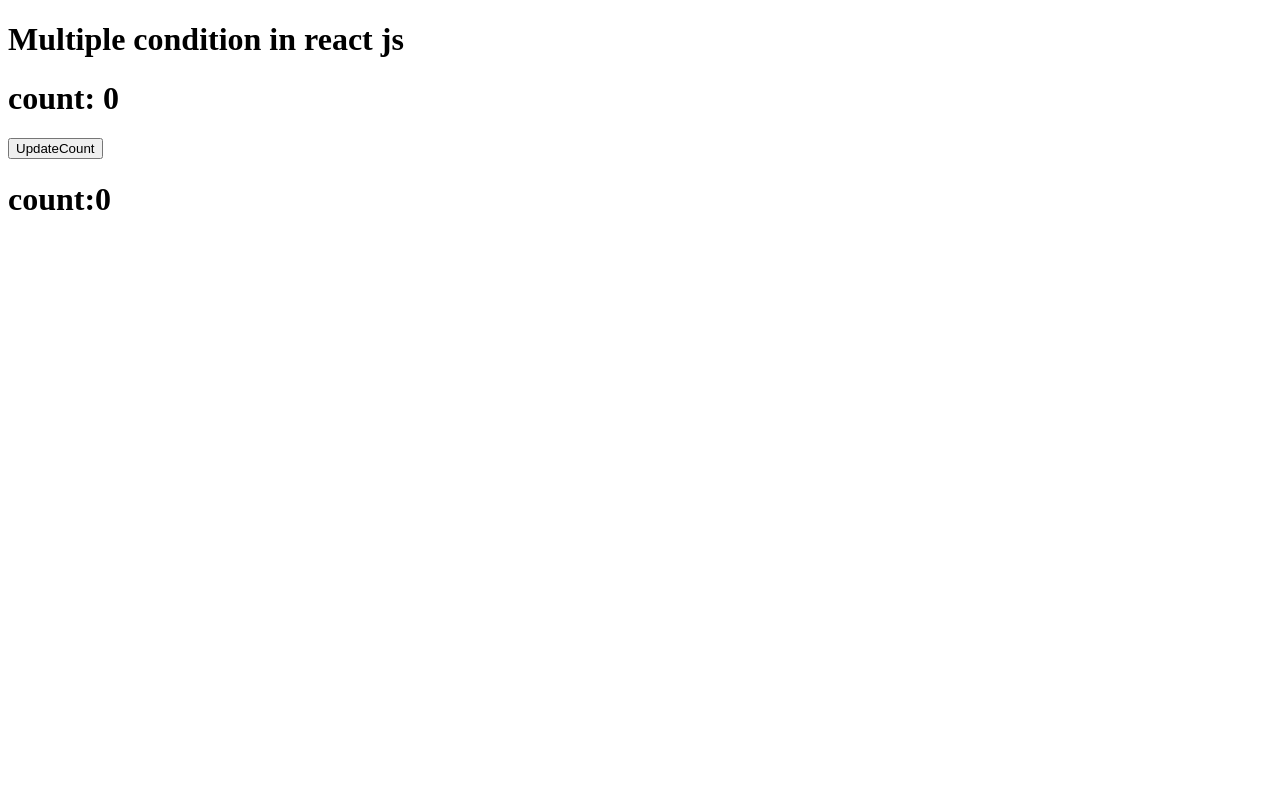
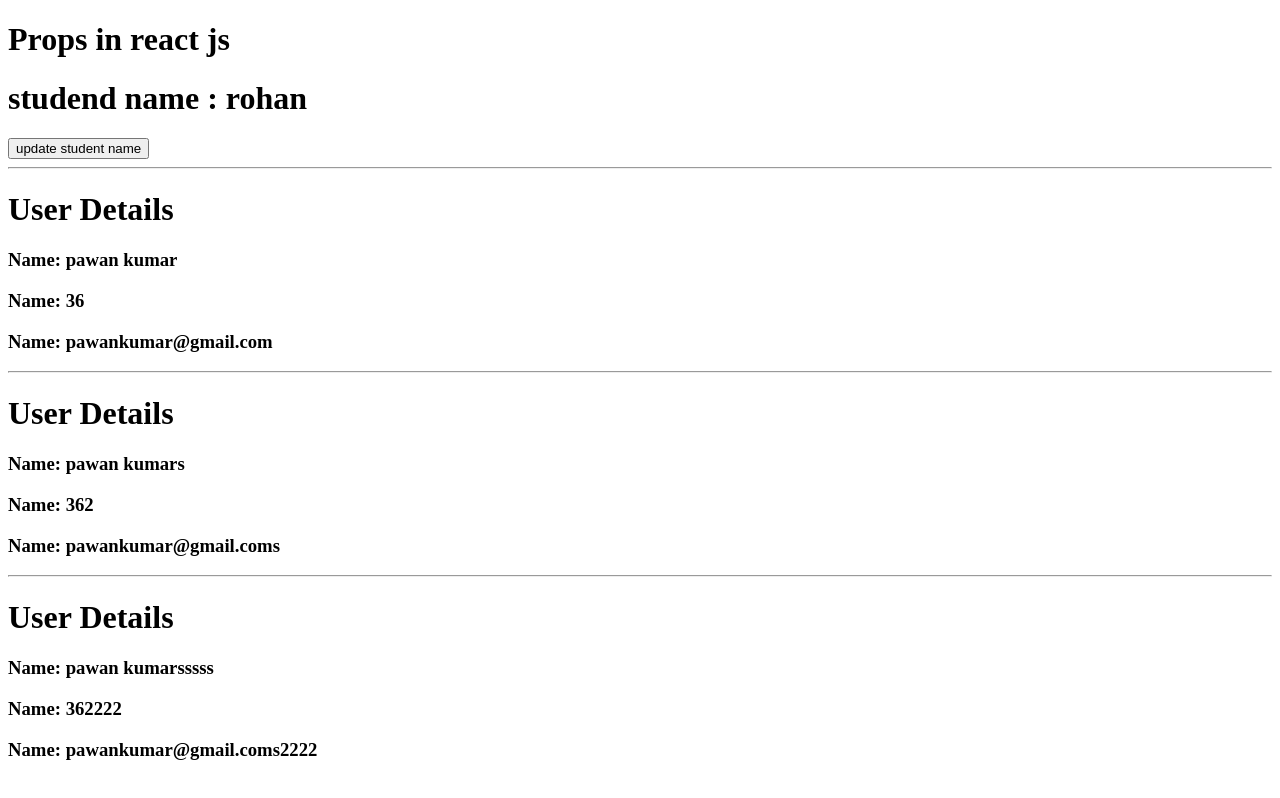
Before and after one commit to pardipYadav/react, a React (Vite) app: page / in a window 1280 px wide. Built offline with nearby package versions, Linux system fonts and the light colour scheme.

Commit message:
props in react js

```diff
--- a/src/App.jsx
+++ b/src/App.jsx
@@ -1,27 +1,38 @@
+import Login from "./UserLogin";
+import Student from "./Student";
 import { useState } from "react";
 const App = () => {
-  const [count, setCount] = useState(0);
+  const userObject = {
+    name: "pawan kumar",
+    age: 36,
+    email: "pawankumar@gmail.com",
+  };
+  const userObject1 = {
+    name: "pawan kumars",
+    age: 362,
+    email: "pawankumar@gmail.coms",
+  };
+  const userObject2 = {
+    name: "pawan kumarsssss",
+    age: 362222,
+    email: "pawankumar@gmail.coms2222",
+  };
+  const collageArry = ["delhi college", "chandigarh colleg", "patna college"];
+  const [student, setStudent] = useState("rohan");
   return (
     <div>
-      <h1>Multiple condition in react js</h1>
-      <h1>count: {count}</h1>
+      <h1>Props in react js</h1>
+      {student && <Student stuName={student} />}
       <button
         onClick={() => {
-          setCount(count + 1);
+          setStudent("hello world");
         }}
       >
-        UpdateCount
+        update student name
       </button>
-
-      {count == 0 ? (
-        <h1>count:0</h1>
-      ) : count == 1 ? (
-        <h2>count: 1</h2>
-      ) : count == 2 ? (
-        <h2>count: 3</h2>
-      ) : (
-        <h1>other condition</h1>
-      )}
+      <Login user={userObject} />
+      <Login user={userObject1} />
+      <Login user={userObject2} />
     </div>
   );
 };
--- /dev/null
+++ b/src/Student.jsx
@@ -0,0 +1,8 @@
+const Student = ({ stuName }) => {
+  return (
+    <>
+      <h1>studend name : {stuName}</h1>
+    </>
+  );
+};
+export default Student;
--- a/src/UserLogin.jsx
+++ b/src/UserLogin.jsx
@@ -1,8 +1,22 @@
-const Login = () => {
+// const Login = (props) => {
+//   return (
+//     <div>
+//       <h1>Login</h1>
+//       <h3>Name: {props.name}</h3>
+//       <h3>Name: {props.age}</h3>
+//       <h3>Name: {props.email}</h3>
+//     </div>
+//   );
+// };
+const Login = ({ user }) => {
   return (
-    <div>
-      <h1>Login</h1>
-    </div>
+    <>
+      <hr></hr>
+      <h1>User Details</h1>
+      <h3>Name: {user.name}</h3>
+      <h3>Name: {user.age}</h3>
+      <h3>Name: {user.email}</h3>
+    </>
   );
 };
 export default Login;
```
